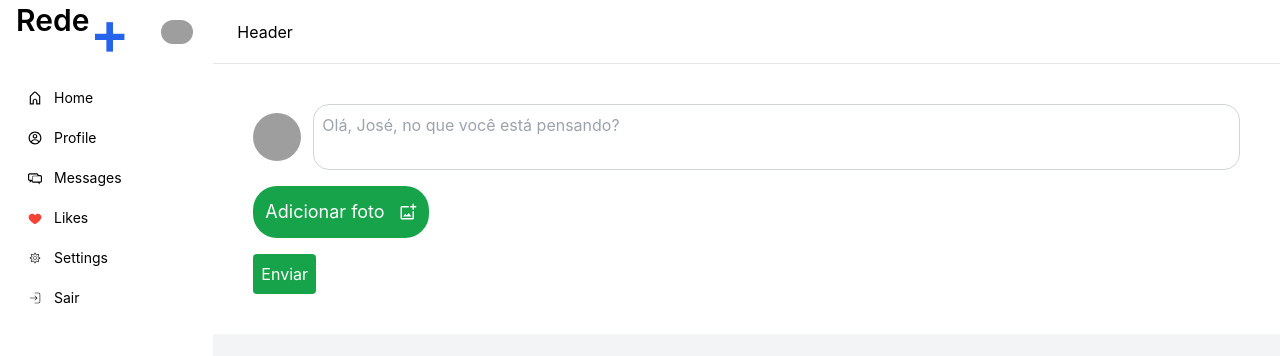
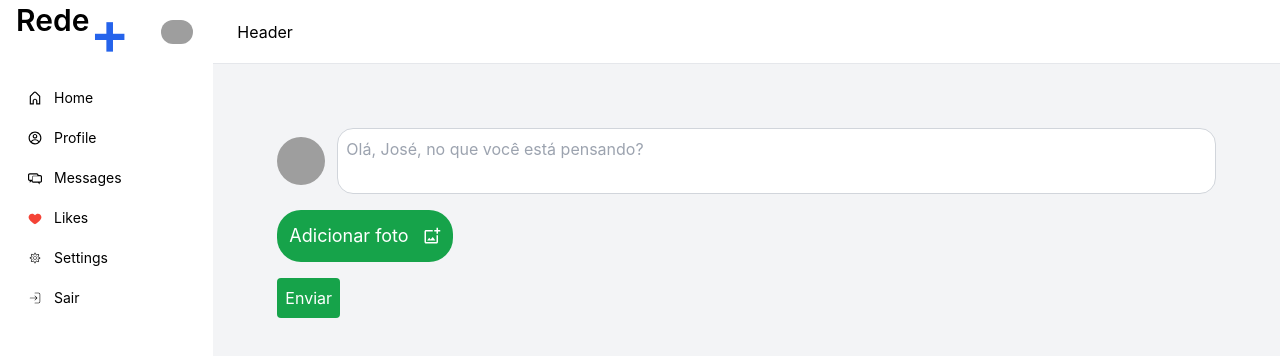
Before and after one commit to JoseErisvaldo/redesocial, a React (Create React App) app: page / in a window 1280 px wide. Shown: the top 356 px of the page. Built offline with nearby package versions, Linux system fonts and the light colour scheme; no server answers; the database is empty; grey boxes are pictures that could not be loaded.

Commit message:
✨  Feat: onPostSubmit

```diff
--- a/src/Components/Hooks/Api/useFetchPostsData.jsx
+++ b/src/Components/Hooks/Api/useFetchPostsData.jsx
@@ -4,7 +4,7 @@ import supabase from '../../../Supabase'
 const useFetchPostsData = () => {
   const [selectPostBd, setSelectPostBd] = useState([])
 
-  const fetchPost = async () => {
+  const fetchPosts = async () => {
     try {
       const { data: redemais_post, error } = await supabase
         .from('redemais_post')
@@ -19,11 +19,12 @@ const useFetchPostsData = () => {
   }
 
   useEffect(() => {
-    fetchPost()
+    fetchPosts()
   }, [])
 
   return {
-    selectPostBd
+    selectPostBd,
+    fetchPosts
   }
 }
 
--- a/src/Components/MainContent/MainContent.jsx
+++ b/src/Components/MainContent/MainContent.jsx
@@ -1,12 +1,14 @@
-import React from 'react'
+import React, { useState } from 'react'
 import Post from '../Post/Post'
 import useFetchPostsData from '../Hooks/Api/useFetchPostsData'
+import NewPost from '../Post/NewPost'
 
 export default function MainContent() {
-  const { selectPostBd } = useFetchPostsData()
+  const { selectPostBd, fetchPosts } = useFetchPostsData()
 
   return (
     <main className="flex-1 overflow-auto bg-gray-100 p-4 md:p-6">
+      <NewPost onPostSubmit={fetchPosts} />
       <div className="mx-auto max-w-2xl">
         {selectPostBd.map((post, index) => (
           <Post key={index} user={post} />
--- a/src/Components/Post/NewPost.jsx
+++ b/src/Components/Post/NewPost.jsx
@@ -3,7 +3,7 @@ import { MdOutlineAddPhotoAlternate } from 'react-icons/md'
 import supabase from '../../Supabase'
 import Btn from '../UIComponents/Btns/Btn'
 
-const NewPost = () => {
+const NewPost = ({ onPostSubmit }) => {
   const [selectedImage, setSelectedImage] = useState(null)
   const [file, setFile] = useState(null)
   const [description, setDescription] = useState('')
@@ -37,11 +37,10 @@ const NewPost = () => {
         .from('redemais')
         .upload(`public/${file.name}`, file, { cacheControl: '3600' })
 
-      console.log('Dados de upload:', uploadData)
-
       if (uploadError) {
         throw uploadError
       }
+
       const { data: insertData, error: insertError } = await supabase
         .from('redemais_post')
         .insert([
@@ -56,6 +55,10 @@ const NewPost = () => {
       }
 
       console.log('Dados inseridos:', insertData)
+      setDescription('')
+      setFile('')
+      setSelectedImage('')
+      onPostSubmit()
     } catch (error) {
       console.error('Erro ao enviar o post:', error.message)
       setError('Erro ao enviar o post. Por favor, tente novamente.')
@@ -72,6 +75,7 @@ const NewPost = () => {
           className="w-12 h-12 rounded-full"
         />
         <textarea
+          value={description}
           onChange={e => setDescription(e.target.value)}
           className="border border-gray-300 w-full p-2 rounded-2xl resize-none focus:outline-none focus:ring-2 focus:ring-blue-500"
           placeholder="Olá, José, no que você está pensando?"
--- a/src/Pages/Home/Home.jsx
+++ b/src/Pages/Home/Home.jsx
@@ -5,7 +5,6 @@ import NewPost from '../../Components/Post/NewPost'
 export default function Home() {
   return (
     <div className="flex flex-1 flex-col">
-      <NewPost />
       <MainContent />
     </div>
   )
```
